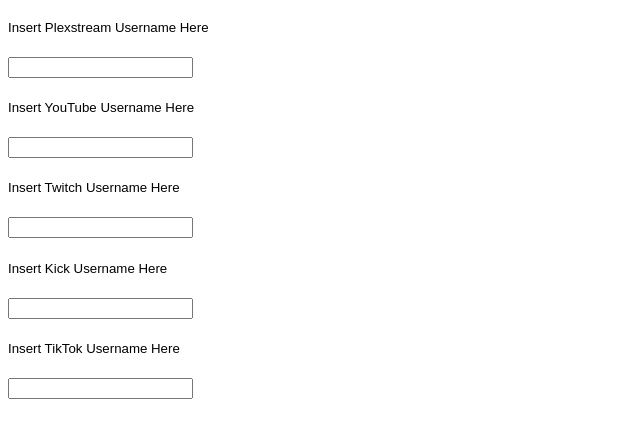
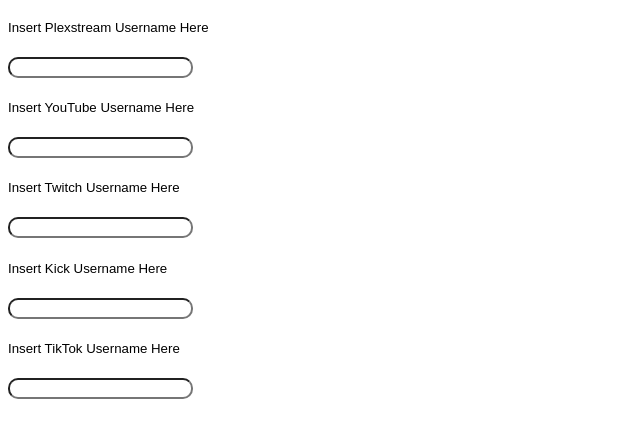
Before and after one commit to danielwadrb/danielwad-s-multichat-overlay.github.io, a plain HTML site: page index.html in a window 1280 px wide. Shown: the part 61-498 px from the top of the page, without its empty margins (0-640 px from the left). Drawn offline with Linux system fonts and the light colour scheme.

Commit message:
Rounded corners of inputs

```diff
--- a/style.css
+++ b/style.css
@@ -5,5 +5,5 @@
   font-style: normal;
 }
  input {
-   corner-radius: 10px;
+   border-radius: 10px;
  }
```
